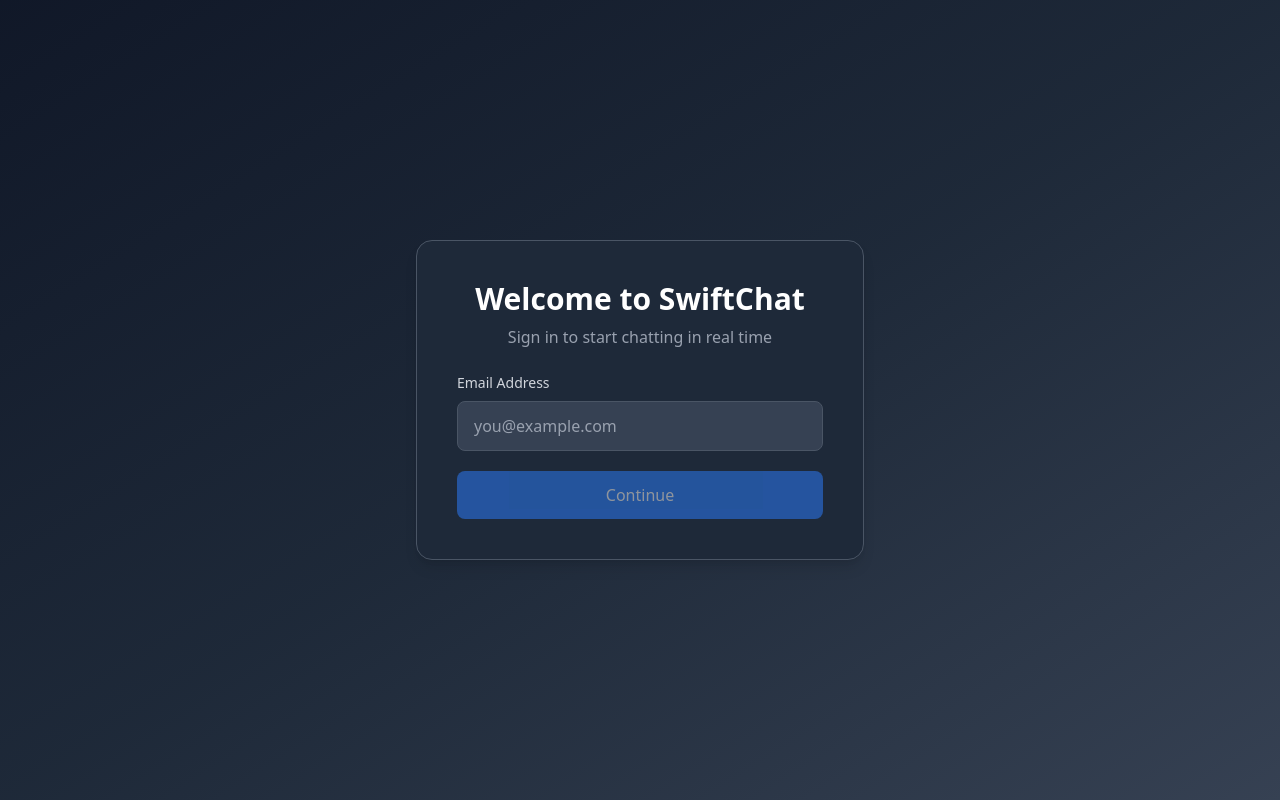
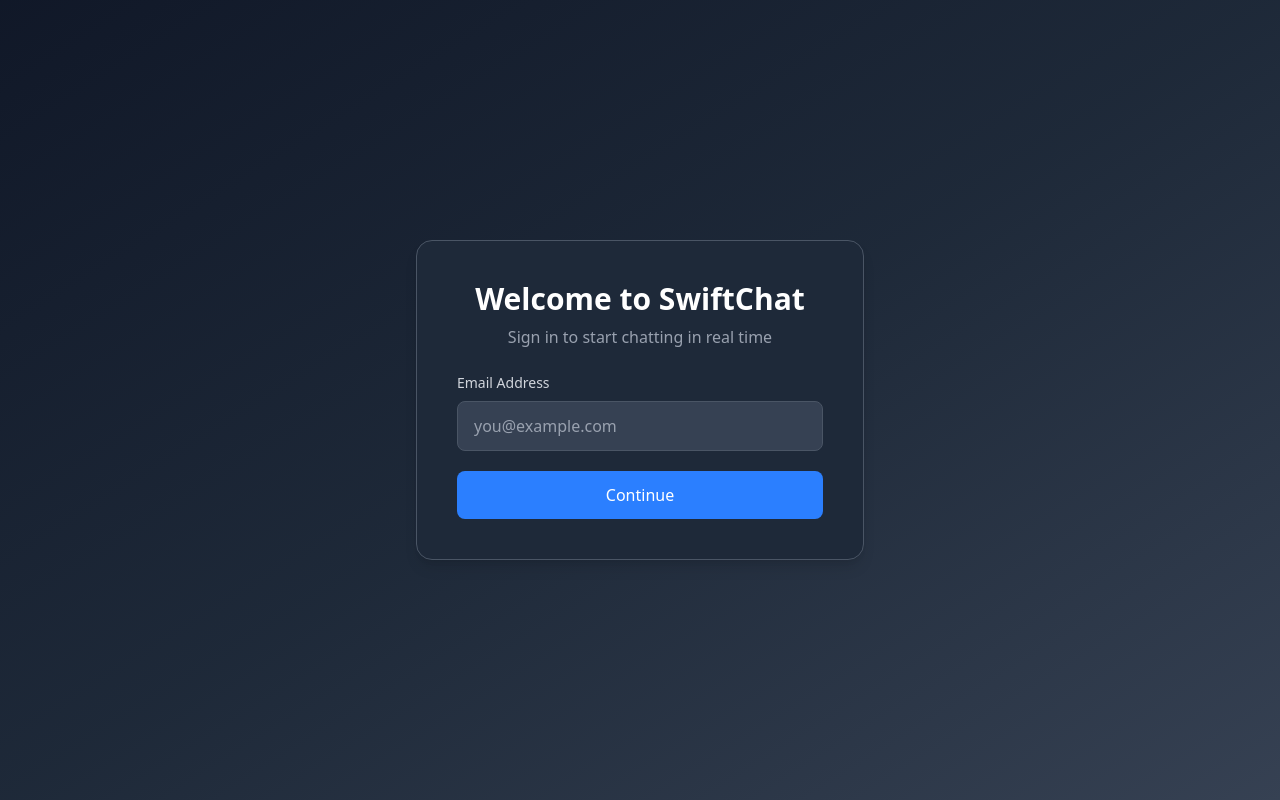
Before and after one commit to GreatnessGrace/Realtime-Chat-Microservices, a Next.js app in the folder swift-chat/: page /login in a window 1280 px wide. Built offline with nearby package versions, Linux system fonts and the light colour scheme.

Commit message:
Login Form : handleSubmit Logic

```diff
--- a/swift-chat/src/app/login/page.tsx
+++ b/swift-chat/src/app/login/page.tsx
@@ -1,8 +1,27 @@
 "use client";
 import React, { useState } from "react";
+import axios from "axios";
+import { useRouter } from "next/navigation";
+import toast from "react-hot-toast";
 
 const LoginPage = () => {
   const [email, setEmail] = useState<string>("");
+  const [loading, setLoading] = useState<boolean>(false);
+  const router = useRouter();
+
+  const handleSubmit = async (e: React.FormEvent<HTMLElement>) => {
+    e.preventDefault();
+    setLoading(true);
+    try {
+      const { data } = await axios.post("/api/v1/login", { email });
+      toast.success(data.message);
+      router.push(`/verify?email=${email}`);
+    } catch (error: any) {
+      toast.error(error.response?.data?.message || "Something went wrong!");
+    } finally {
+      setLoading(false);
+    }
+  };
 
   return (
     <div className="min-h-screen bg-gradient-to-br from-gray-900 via-gray-800 to-gray-700 flex items-center justify-center p-6">
@@ -16,7 +35,7 @@
               Sign in to start chatting in real time
             </p>
           </div>
-          <form className="space-y-5">
+          <form onSubmit={handleSubmit} className="space-y-5">
             <div>
               <label
                 htmlFor="email"
@@ -37,9 +56,9 @@
             <button
               type="submit"
               className="w-full bg-blue-500 text-white py-3 rounded-lg font-medium hover:bg-blue-600 transition disabled:opacity-50"
-              disabled={!email}
+              disabled={loading}
             >
-              Continue
+              {loading ? "Sending OTP..." : "Continue"}
             </button>
           </form>
         </div>
```
